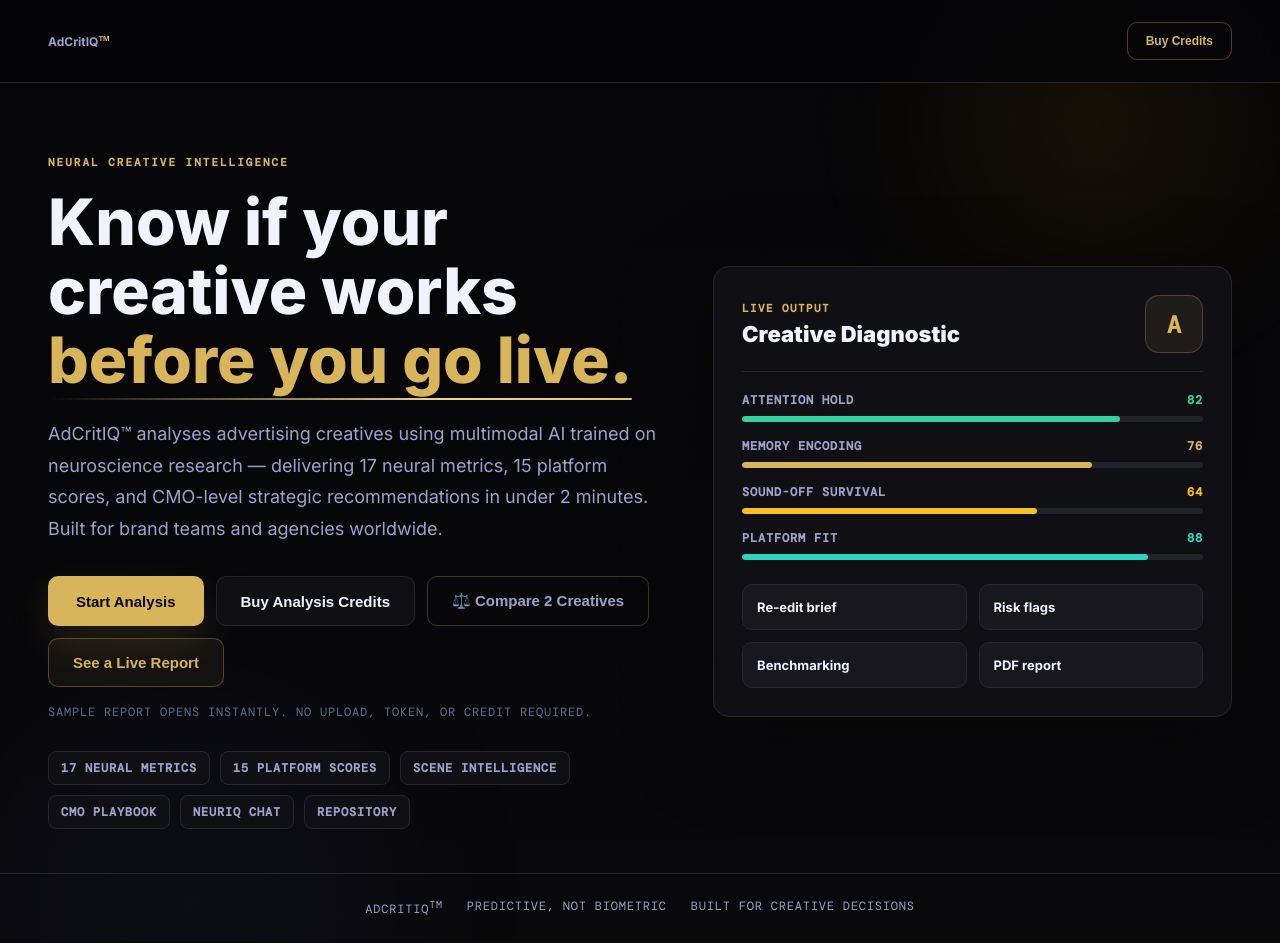
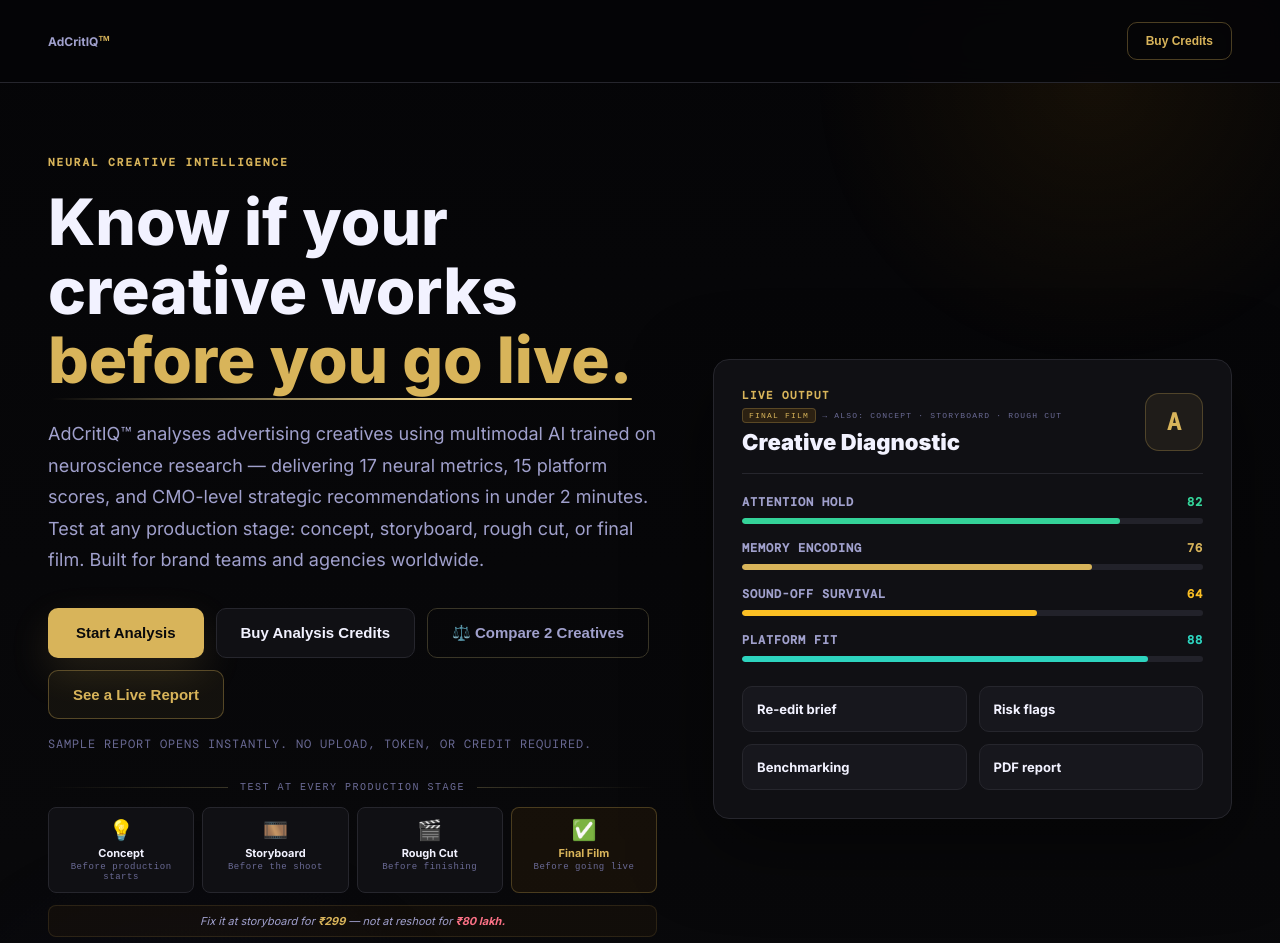
Before and after one commit to anilp-stack/Brain-Encoder, a React (Vite) app: page / in a window 1280 px wide. Shown: the top 943 px of the page. Built offline with nearby package versions, Linux system fonts and the light colour scheme; the HTML template or start-up script is replaced by a standard one.

Commit message:
LP UI Change post Prompt 12 Storyboarding

```diff
--- a/src/App.jsx
+++ b/src/App.jsx
@@ -1272,7 +1272,7 @@
               </span>
             </h1>
             <p style={{fontSize:isMobile?16:18,color:C.dim,lineHeight:1.75,maxWidth:620,margin:"0 0 32px"}}>
-              AdCritIQ™ analyses advertising creatives using multimodal AI trained on neuroscience research — delivering 17 neural metrics, 15 platform scores, and CMO-level strategic recommendations in under 2 minutes. Built for brand teams and agencies worldwide.
+              AdCritIQ™ analyses advertising creatives using multimodal AI trained on neuroscience research — delivering 17 neural metrics, 15 platform scores, and CMO-level strategic recommendations in under 2 minutes. Test at any production stage: concept, storyboard, rough cut, or final film. Built for brand teams and agencies worldwide.
             </p>
             <div style={{display:"flex",gap:12,flexWrap:"wrap",marginBottom:34}}>
               <button onClick={()=>setStage("form")} onMouseDown={e=>e.currentTarget.style.transform="scale(0.98)"} onMouseUp={e=>e.currentTarget.style.transform="scale(1)"} onMouseLeave={e=>e.currentTarget.style.transform="scale(1)"} style={{background:C.gold,color:C.ink,border:"none",padding:"15px 28px",borderRadius:10,fontSize:15,fontWeight:900,cursor:"pointer",boxShadow:`0 16px 40px ${C.gold}24`,transition:"transform 0.12s ease"}}>
@@ -1306,8 +1306,32 @@
             <div style={{fontSize:12,color:C.muted,lineHeight:1.6,margin:"-18px 0 28px",fontFamily:"'DM Mono',monospace",letterSpacing:0.8,textTransform:"uppercase"}}>
               Sample report opens instantly. No upload, token, or credit required.
             </div>
+            <div style={{marginTop:28,marginBottom:8,width:"100%",maxWidth:isMobile?"100%":680}}>
+              <div style={{display:"flex",alignItems:"center",gap:12,marginBottom:14}}>
+                <div style={{height:1,flex:1,background:`linear-gradient(90deg,transparent,${C.border2})`}}/>
+                <span style={{fontSize:10,color:C.muted,fontFamily:"monospace",letterSpacing:"0.15em"}}>TEST AT EVERY PRODUCTION STAGE</span>
+                <div style={{height:1,flex:1,background:`linear-gradient(90deg,${C.border2},transparent)`}}/>
+              </div>
+              <div style={{display:"grid",gridTemplateColumns:isMobile?"1fr 1fr":"repeat(4,1fr)",gap:8}}>
+                {[
+                  {icon:"💡",stage:"Concept",note:"Before production starts"},
+                  {icon:"🎞️",stage:"Storyboard",note:"Before the shoot"},
+                  {icon:"🎬",stage:"Rough Cut",note:"Before finishing"},
+                  {icon:"✅",stage:"Final Film",note:"Before going live",highlight:true},
+                ].map((s,i)=>(
+                  <div key={i} style={{padding:"10px 12px",background:s.highlight?"rgba(245,158,11,0.06)":C.s1,border:`1px solid ${s.highlight?C.gold+"44":C.border}`,borderRadius:8,textAlign:"center"}}>
+                    <div style={{fontSize:isMobile?18:20,marginBottom:4}}>{s.icon}</div>
+                    <div style={{fontSize:11,fontWeight:700,color:s.highlight?C.gold:C.text,marginBottom:2}}>{s.stage}</div>
+                    <div style={{fontSize:9,color:C.muted,fontFamily:"monospace",letterSpacing:"0.06em"}}>{s.note}</div>
+                  </div>
+                ))}
+              </div>
+              <div style={{marginTop:12,padding:"8px 14px",background:"rgba(245,158,11,0.04)",border:`1px solid ${C.gold}22`,borderRadius:8,textAlign:"center",fontSize:11,color:C.dim,fontStyle:"italic"}}>
+                Fix it at storyboard for <span style={{color:C.gold,fontWeight:700}}>₹299</span> — not at reshoot for <span style={{color:C.red,fontWeight:700}}>₹80 lakh.</span>
+              </div>
+            </div>
             <div style={{display:"flex",gap:10,flexWrap:"wrap",maxWidth:720}}>
-              {["17 neural metrics","15 platform scores","scene intelligence","CMO playbook","NeurIQ chat","repository"].map(t=>(
+              {["🎞️ PRE-PRODUCTION TESTING","17 neural metrics","15 platform scores","scene intelligence","CMO playbook","NeurIQ chat","repository"].map(t=>(
                 <span key={t} style={{padding:"8px 12px",background:C.s1,borderRadius:8,border:`1px solid ${C.border}`,fontSize:12,fontWeight:700,color:C.dim,textTransform:"uppercase",fontFamily:"'DM Mono',monospace",letterSpacing:0.8}}>{t}</span>
               ))}
             </div>
@@ -1317,6 +1341,10 @@
             <div style={{display:"flex",alignItems:"center",justifyContent:"space-between",gap:12,borderBottom:`1px solid ${C.border}`,paddingBottom:18,marginBottom:20}}>
               <div>
                 <div style={{fontSize:11,color:C.gold,fontWeight:900,fontFamily:"'DM Mono',monospace",letterSpacing:1.4,textTransform:"uppercase"}}>Live Output</div>
+                <div style={{fontSize:8,fontFamily:"monospace",color:C.gold,letterSpacing:"0.15em",marginTop:6,marginBottom:4,display:"flex",alignItems:"center",gap:6,flexWrap:"wrap"}}>
+                  <span style={{background:"rgba(245,158,11,0.12)",border:`1px solid ${C.gold}44`,padding:"2px 6px",borderRadius:4}}>FINAL FILM</span>
+                  <span style={{color:C.muted}}>→ ALSO: CONCEPT · STORYBOARD · ROUGH CUT</span>
+                </div>
                 <div style={{fontSize:22,fontWeight:900,color:C.text,marginTop:6}}>Creative Diagnostic</div>
               </div>
               <div style={{width:58,height:58,borderRadius:14,background:`${C.gold}14`,border:`1px solid ${C.gold}44`,display:"grid",placeItems:"center",fontSize:24,fontWeight:900,color:C.gold,fontFamily:"'DM Mono',monospace"}}>A</div>
@@ -1522,10 +1550,10 @@
                 <label style={{...lbl,marginBottom:10}}>Production Stage</label>
                 <div style={{display:"grid",gridTemplateColumns:isMobile?"1fr":isTablet?"repeat(2,1fr)":"repeat(4,1fr)",gap:12}}>
                   {[
-                    ["concept","💡","Concept / Script","Test the idea before anything is made"],
-                    ["storyboard","🎞️","Storyboard","Test frames before the shoot"],
-                    ["roughcut","🎬","Rough Cut","Test the edit before finishing"],
-                    ["final","✅","Final Creative","Pre-flight check before launch"],
+                    ["concept","💡","Concept / Script","Test the idea — zero production spend needed"],
+                    ["storyboard","🎞️","Storyboard","Test frames before the shoot — fix now, not in reshoots"],
+                    ["roughcut","🎬","Rough Cut","Edit-level fixes only — no reshoot advice"],
+                    ["final","✅","Final Creative","Pre-flight check before media budget commits"],
                   ].map(([id,icon,title,sub])=>(
                     <button
                       key={id}
```
